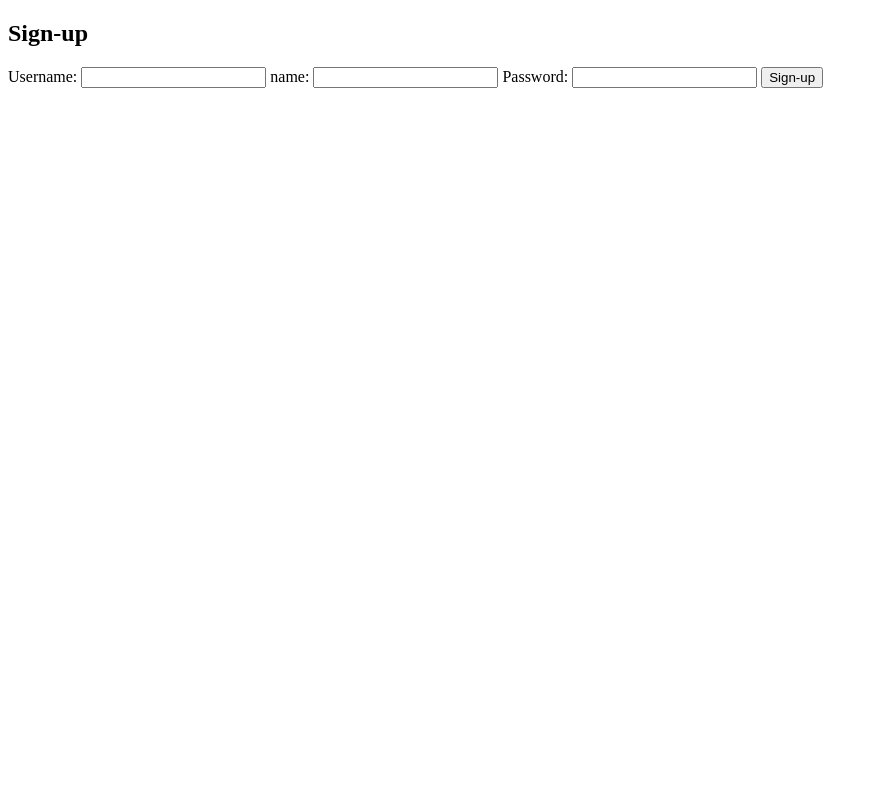
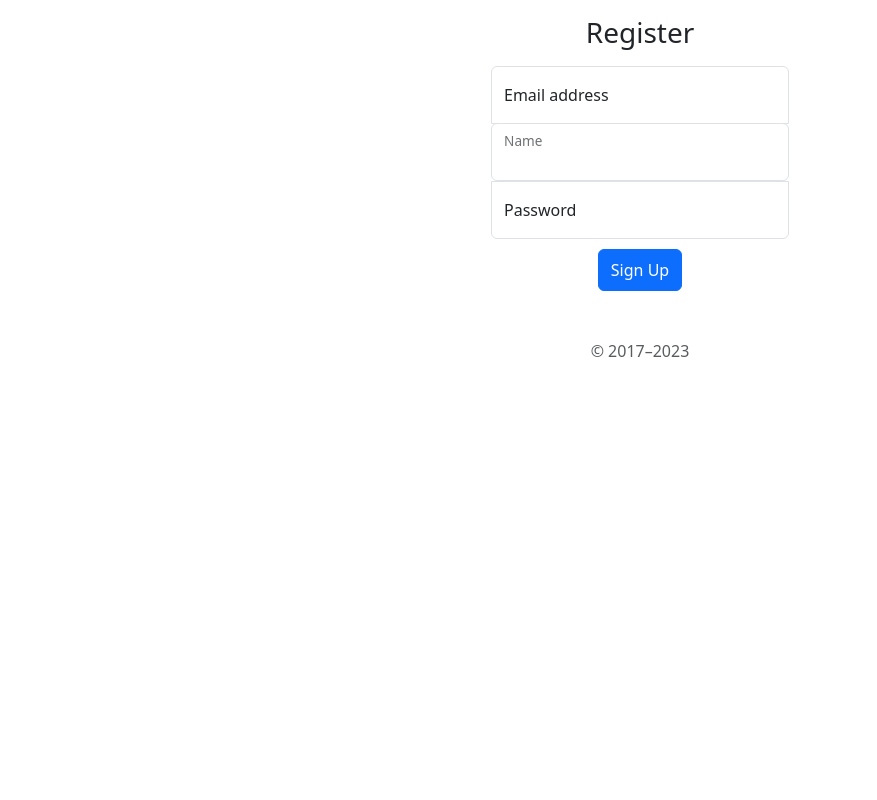
Before and after one commit to QleanGG/First_FS_Flsk, a Flask app: template back/templates/signup.html in a window 1280 px wide. Shown: the whole page, without its empty margins (0-877 px from the left). Run offline with Flask 3, Linux system fonts and the light colour scheme; the template is opened without the code that fills it, so the values that code supplies are empty.

Commit message:
add signup style

```diff
--- a/back/app.py
+++ b/back/app.py
@@ -32,24 +32,32 @@ def about():
 def create_students():
     return render_template('students.html', students = students)
 
-@app.route("/signup" ,methods=['GET','POST'])
+@app.route("/signup", methods=['GET', 'POST'])
 def signup():
     global users
     username = None
     password = None
+    errormsg = None  # Initialize errormsg variable
+
     if request.method == 'POST':
         username = request.form['username']
         password = request.form['password']
         name = request.form['name']
-        print(users[0])
+
         for user in users:
             if user['username'] == username:
-                return render_template('signup.html', errormsg = 'Mail is already registered')
-        users.append({'username':username,'password':password,'name':name})
+                errormsg = 'Mail is already registered'
+                return render_template('signup.html', errormsg=errormsg)
+
+        users.append({'username': username, 'password': password, 'name': name})
+
         with open(users_file, 'w') as file:
             json.dump(users, file, indent=4)
+
         return render_template('success.html')
-    return render_template('signup.html')
+
+    return render_template('signup.html', errormsg=errormsg)
+
 
 
 @app.route("/login" ,methods=['GET','POST'])
--- a/back/templates/signup.html
+++ b/back/templates/signup.html
@@ -4,21 +4,36 @@
     <meta charset="UTF-8">
     <meta name="viewport" content="width=device-width, initial-scale=1.0">
     <title>signup</title>
+    <link href="https://cdn.jsdelivr.net/npm/bootstrap@5.3.2/dist/css/bootstrap.min.css" rel="stylesheet" integrity="sha384-T3c6CoIi6uLrA9TneNEoa7RxnatzjcDSCmG1MXxSR1GAsXEV/Dwwykc2MPK8M2HN" crossorigin="anonymous">
+    <script src="https://cdn.jsdelivr.net/npm/bootstrap@5.3.2/dist/js/bootstrap.bundle.min.js" integrity="sha384-C6RzsynM9kWDrMNeT87bh95OGNyZPhcTNXj1NW7RuBCsyN/o0jlpcV8Qyq46cDfL" crossorigin="anonymous"></script>
+    <link rel="stylesheet" href="{{ url_for('static', filename='login.css') }}">
+    <style>
+        body{
+            text-align: center;
+        }
+    </style>
 </head>
 <body>
-    <div class="signup-container">
-        <h2>Sign-up</h2>
+    <main class="form-signin w-60 m-auto">
         <form action="/signup" method="post">
-            <label for="username">Username:</label>
-            <input type="text" id="username" name="username" required>
-            <label for="name">name:</label>
-            <input type="text" id="name" name="name" required>
-            <label for="password">Password:</label>
-            <input type="password" id="password" name="password" required>
+          <h1 class="h3 mb-3 fw-normal">Register</h1>
 
-            <button type="submit">Sign-up</button>
+          <div class="form-floating">
+            <input type="email" class="form-control" id="username" name="username" placeholder="name@example.com" required>
+            <label for="floatingInput">Email address</label>
+          </div>
+          <div class="form-floating">
+            <input type="text" id="name" name="name" class="form-control" required>
+            <label for="name">Name</label>
+        </div>
+          <div class="form-floating">
+            <input type="password" class="form-control" id="password" placeholder="Password" name="password" required>
+            <label for="floatingPassword">Password</label>
+          </div>
+          <button class="btn btn-primary w-60 py-2" type="submit">Sign Up</button>
+          <p class="mt-5 mb-3 text-body-secondary">&copy; 2017–2023</p>
         </form>
-    </div>
-    <p>{{errormsg}}</p>
+        <p>{{errormsg}}</p>
+      </main>
 </body>
 </html>
--- a/back/users.json
+++ b/back/users.json
@@ -10,7 +10,7 @@
         "name": "Shon"
     },
     {
-        "username": "eyalgold@gmail.com",
+        "username": "ey@gmail.com",
         "password": "waga",
         "name": "Eyal"
     },
@@ -23,10 +23,5 @@
         "username": "mcfuish@gmail.com",
         "password": "12344",
         "name": "Mcfish"
-    },
-    {
-        "username": "chentusik@gmail.com",
-        "password": "12345c",
-        "name": "Chen"
     }
 ]
```
